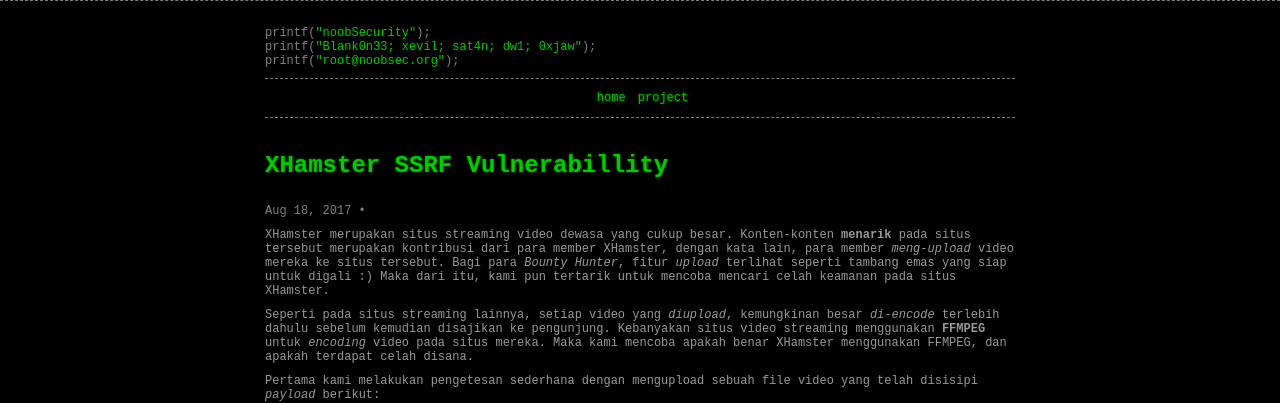
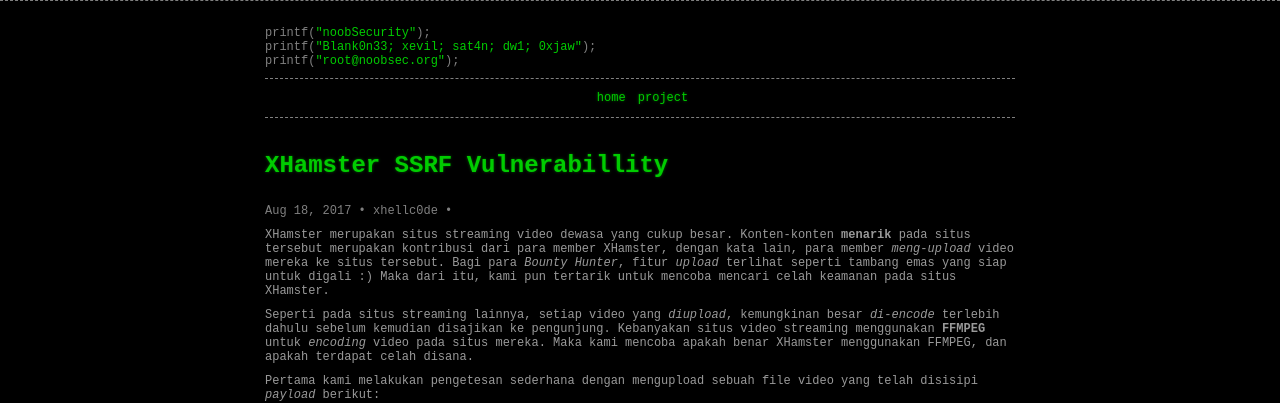
Before and after one commit to aryanrtm/noobsec.github.io, a Jekyll site: the page built from xhamster-ssrf-vulnerabillity.md, in a window 1280 px wide. Shown: the top 403 px of the page. Built offline with Jekyll 4.4.1, drawn with Linux system fonts in a browser that asks for light colours.

Commit message:
Update xhamster-ssrf-vulnerabillity.md

```diff
--- a/xhamster-ssrf-vulnerabillity.md
+++ b/xhamster-ssrf-vulnerabillity.md
@@ -3,6 +3,8 @@
 title: XHamster SSRF Vulnerabillity
 date: 2017-08-18 11:55:10 AM
 permalink: xhamster-ssrf-vulnerabillity/
+author: xhellc0de
+category: pentesting
 ---
 
 XHamster merupakan situs streaming video dewasa yang cukup besar. Konten-konten **menarik** pada situs tersebut merupakan kontribusi dari para member XHamster, dengan kata lain, para member *meng-upload* video mereka ke situs tersebut. Bagi para *Bounty Hunter*, fitur *upload* terlihat seperti tambang emas yang siap untuk digali :) Maka dari itu, kami pun tertarik untuk mencoba mencari celah keamanan pada situs XHamster.
```
